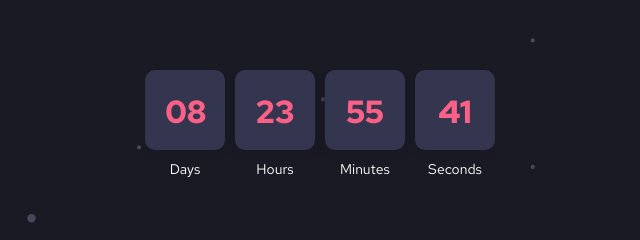
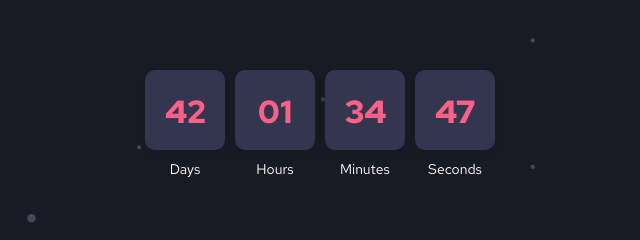
Before and after one commit to cesarionivar/Launch-Countdown, a plain HTML site: page index.html in a window 1280 px wide. Shown: the part 271-511 px from the top of the page, 320-960 px from the left. Drawn offline with Linux system fonts and the light colour scheme.

Commit message:
Countdown Functionality

```diff
--- a/index.html
+++ b/index.html
@@ -12,10 +12,10 @@
   <h1 class="title">We're launching soon</h1>
 
   <div class="counter">
-    <div class="counter__days"><span class="counter__number">08</span><span class="counter__label">Days</span></div>
-    <div class="counter__hours"><span class="counter__number">23</span><span class="counter__label">Hours</span></div>
-    <div class="counter__minutes"><span class="counter__number">55</span><span class="counter__label">Minutes</span></div>
-    <div class="counter__seconds"><span class="counter__number">41</span><span class="counter__label">Seconds</span></div>
+    <div class="counter__days"><span id="days" class="counter__number">0</span><span class="counter__label">Days</span></div>
+    <div class="counter__hours"><span id="hours" class="counter__number">0</span><span class="counter__label">Hours</span></div>
+    <div class="counter__minutes"><span id="minutes" class="counter__number">0</span><span class="counter__label">Minutes</span></div>
+    <div class="counter__seconds"><span id="seconds" class="counter__number">0</span><span class="counter__label">Seconds</span></div>
   </div>
 
   <div class="sociales">
@@ -29,11 +29,6 @@
       <a href="#"><img src="./images/icon-instagram.svg" alt="instagram"></a>
     </div>
   </div>
-
-  <!-- <img src="./images/pattern-hills.svg" alt=""> -->
-  <!-- <div class="attribution">
-    Challenge by <a href="https://www.frontendmentor.io?ref=challenge" target="_blank">Frontend Mentor</a>.
-    Coded by <a href="#">Your Name Here</a>.
-  </div> -->
+  <script src="./js/app.js"></script>
 </body>
 </html>
--- /dev/null
+++ b/js/app.js
@@ -0,0 +1,39 @@
+const $days = document.querySelector('#days');
+const $hours = document.querySelector('#hours');
+const $minutes = document.querySelector('#minutes');
+const $seconds = document.querySelector('#seconds');
+const $countdown = document.querySelector('.counter');
+
+
+const countdown = (nextDate) => {
+
+    let timer = setInterval(() => {
+
+        let waitTime  = new Date(nextDate.toString().replace(/\,/g, '/')).getTime();
+        let currentTime = new Date().getTime();
+        let difference = waitTime -  currentTime;
+
+        let daysMissings = Math.floor(difference / (1000 * 60 * 60 * 24));
+        let hoursMissings = Math.floor((difference / (1000 * 60 * 60 ))  % 24 );
+        let minutesMissings = Math.floor((difference % (1000 * 60 * 60)) / (1000 * 60));
+        let secondsMissings = Math.floor((difference % (1000 * 60)) / (1000));
+
+
+        $days.textContent =  daysMissings < 10 ? `0${daysMissings}` : `${daysMissings}`;
+        $hours.textContent = hoursMissings < 10 ? `0${hoursMissings}` : `${hoursMissings}`;
+        $minutes.textContent = minutesMissings < 10 ? `0${minutesMissings}` : `${minutesMissings}`;
+        $seconds.textContent = secondsMissings < 10 ? `0${secondsMissings}` : `${secondsMissings}`;
+
+        if(difference < 0) {
+            clearInterval(timer);
+            $countdown.innerHTML = `<h1 class="timeOut">It's time!!!<br>🥳📢</h1>`;
+        }
+
+    }, 1000);
+
+    timer;
+
+}
+
+
+countdown('May 1, 2021');
--- a/sass/style.scss
+++ b/sass/style.scss
@@ -60,3 +60,10 @@
 
 
 }
+
+.timeOut {
+    text-align: center;
+    text-transform: uppercase;
+    transform: translateX(-50%);
+    grid-column: 3/4;
+}
```
Also changed, not shown: css/style.min.css, 1 other file.
